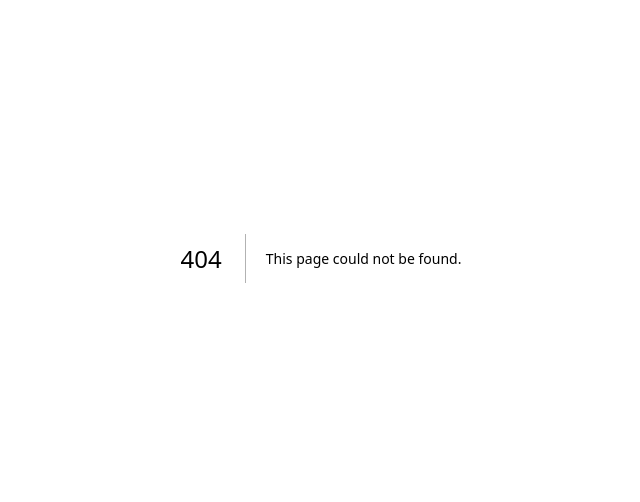
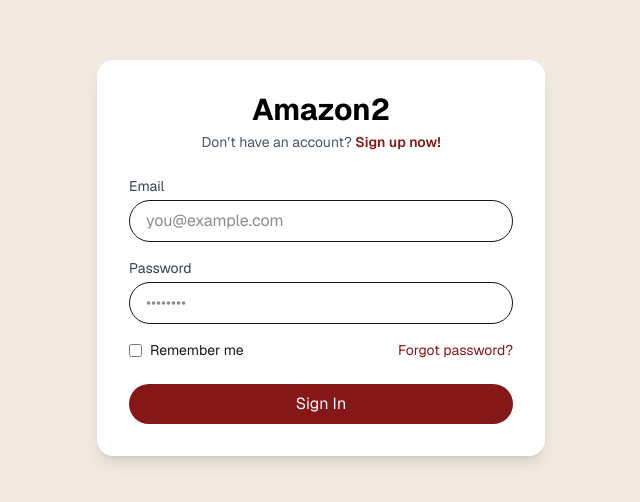
Before and after one commit to kairavipandya/amazon2, a Next.js app in the folder client/: page /login in a window 1280 px wide. Before the commit this address had no page. Shown: the part 142-644 px from the top of the page, without its empty margins (319-959 px from the left). Built offline with nearby package versions, Linux system fonts and the light colour scheme.

Commit message:
navbar fized and ready connected the login page

```diff
--- /dev/null
+++ b/client/src/app/login/page.tsx
@@ -0,0 +1,68 @@
+"use client";
+import { useState } from "react";
+import { useRouter } from "next/navigation";
+
+export default function LoginForm() {
+  const [email, setEmail] = useState("");
+  const [password, setPassword] = useState("");
+  const router = useRouter();
+
+  const handleSignIn = () => {
+    // Normally, you'd validate and log in with backend here
+    // For now, redirect to home
+    router.push("/");
+  };
+
+  return (
+    <div className="min-h-screen flex items-center justify-center bg-primary font-sans px-4">
+      <div className="bg-white p-8 rounded-2xl shadow-lg w-full max-w-md">
+        <h1 className="text-3xl font-bold text-center text-black">Amazon2</h1>
+        <p className="text-center text-gray-600 mt-1 text-sm">
+          Don’t have an account?{" "}
+          <a href="#" className="text-secondary font-semibold hover:underline">
+            Sign up now!
+          </a>
+        </p>
+
+        <div className="mt-6">
+          <label className="block text-sm text-gray-700 mb-1">Email</label>
+          <input
+            type="email"
+            placeholder="you@example.com"
+            className="w-full border px-4 py-2 rounded-full outline-none focus:ring-2 focus:ring-secondary"
+            value={email}
+            onChange={(e) => setEmail(e.target.value)}
+          />
+        </div>
+
+        <div className="mt-4">
+          <label className="block text-sm text-gray-700 mb-1">Password</label>
+          <input
+            type="password"
+            placeholder="••••••••"
+            className="w-full border px-4 py-2 rounded-full outline-none focus:ring-2 focus:ring-secondary"
+            value={password}
+            onChange={(e) => setPassword(e.target.value)}
+          />
+        </div>
+
+        <div className="flex justify-between items-center mt-4 text-sm">
+          <label className="flex items-center">
+            <input type="checkbox" className="mr-2" />
+            Remember me
+          </label>
+          <a href="#" className="text-secondary hover:underline">
+            Forgot password?
+          </a>
+        </div>
+
+        <button
+          onClick={handleSignIn}
+          className="mt-6 bg-secondary text-white w-full py-2 rounded-full hover:opacity-90 transition"
+        >
+          Sign In
+        </button>
+      </div>
+    </div>
+  );
+}
--- a/client/src/components/NavBar.tsx
+++ b/client/src/components/NavBar.tsx
@@ -2,39 +2,90 @@
 import { useState } from "react";
 import SearchBar from "./SearchBar";
 import Link from "next/link";
+import ShoppingCartIcon from "@mui/icons-material/ShoppingCart";
+import SettingsIcon from "@mui/icons-material/Settings";
+import AccountCircleIcon from "@mui/icons-material/AccountCircle";
+import MenuIcon from "@mui/icons-material/Menu";
 
 export default function Navbar() {
-  const [cartCount, setCartCount] = useState(0);
+  const [cartCount, setCartCount] = useState(1); // test number
 
   return (
-    <nav className="bg-[#F2EAE0] px-6 py-4 flex items-center justify-between font-sans">
-      {/* Logo + Categories */}
+    <nav className="bg-[#F2EAE0] px-6 py-3 flex items-center justify-between font-sans">
+      {/* Left: Logo + Categories */}
       <div className="flex items-center gap-6">
         <Link href="/" className="text-2xl font-bold text-black">
           A2
         </Link>
 
+        {/* Categories Dropdown */}
         <div className="relative group">
           <button className="flex items-center gap-1 text-[#851717] font-medium">
-            <span className="material-icons">menu</span> Categories
+            <MenuIcon fontSize="small" />
+            Categories
           </button>
-          {/* Add dropdown later if needed */}
+          <div className="absolute top-full left-0 mt-2 w-56 bg-white shadow-lg rounded-md z-50 hidden group-hover:block">
+            <ul className="text-sm text-black p-2 space-y-1">
+              {[
+                "Electronics",
+                "Clothing",
+                "Books",
+                "Beauty & Personal Care",
+                "Home & Kitchen",
+                "Toys & Games",
+                "Grocery",
+                "Sports & Outdoors",
+                "Automotive",
+                "Health & Wellness",
+              ].map((cat, i) => (
+                <li
+                  key={i}
+                  className="hover:bg-gray-100 px-3 py-2 rounded cursor-pointer"
+                >
+                  {cat}
+                </li>
+              ))}
+            </ul>
+          </div>
         </div>
       </div>
 
+      {/* Center: Search */}
       <SearchBar />
 
-      {/* Icons */}
-      <div className="flex items-center gap-6 text-[#851717] text-md relative">
+      {/* Right: Icons + Sign In */}
+      <div className="flex items-center gap-4 text-[#851717]">
+        {/* Cart */}
         <div className="relative">
-          <span className="material-icons cursor-pointer">shopping_cart</span>
+          <ShoppingCartIcon fontSize="medium" className="cursor-pointer" />
           {cartCount > 0 && (
             <span className="absolute -top-2 -right-2 text-xs bg-white text-[#851717] rounded-full px-1.5 py-0.5 font-bold">
               {cartCount}
             </span>
           )}
         </div>
-        <span className="material-icons cursor-pointer">settings</span>
+
+        {/* Settings */}
+        <SettingsIcon fontSize="medium" className="cursor-pointer" />
+
+        {/* Profile Dropdown */}
+        <div className="relative group">
+          <AccountCircleIcon fontSize="medium" className="cursor-pointer" />
+          <div className="absolute right-0 mt-2 w-40 bg-white shadow-lg rounded-md z-50 hidden group-hover:block">
+            <ul className="text-sm text-black p-2 space-y-1">
+              <li className="hover:bg-gray-100 px-3 py-2 rounded cursor-pointer">Orders</li>
+              <li className="hover:bg-gray-100 px-3 py-2 rounded cursor-pointer">Settings</li>
+              <li className="hover:bg-gray-100 px-3 py-2 rounded cursor-pointer">Log out</li>
+            </ul>
+          </div>
+        </div>
+
+        {/* Sign In */}
+        <Link href="/login">
+          <button className="bg-[#851717] text-white px-4 py-1.5 rounded-full text-sm hover:bg-[#6c1212] transition">
+            Sign In
+          </button>
+        </Link>
       </div>
     </nav>
   );
```
